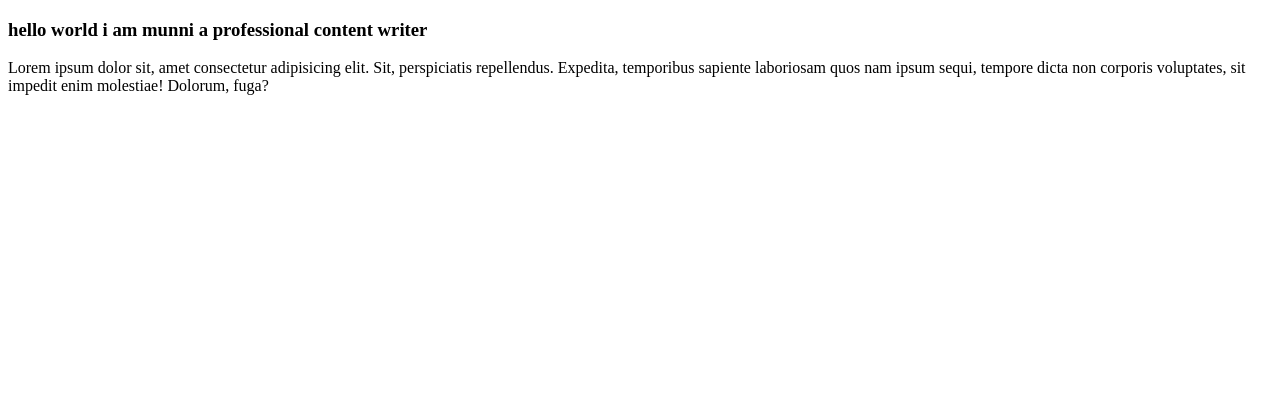
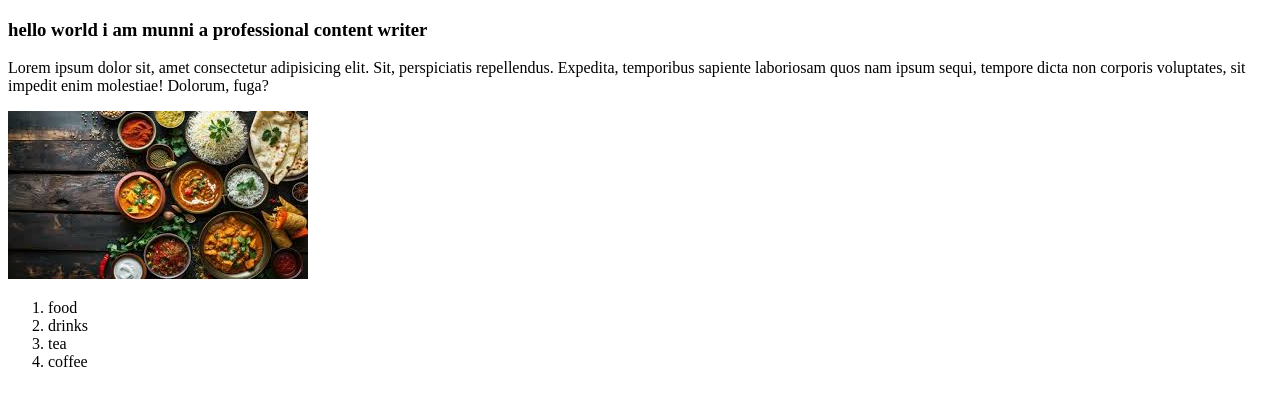
Before and after one commit to 1munni/munnis-project, a plain HTML site: page index.html in a window 1280 px wide. Drawn offline with Linux system fonts and the light colour scheme.

Commit message:
my new list

```diff
--- a/index.html
+++ b/index.html
@@ -5,11 +5,18 @@
     <meta name="viewport" content="width=device-width, initial-scale=1.0">
     <title>munni's first website
     </title>
-    <div><h3> hello world i am munni a professional content writer</h3>
-    <p>Lorem ipsum dolor sit, amet consectetur adipisicing elit. Sit, perspiciatis repellendus. Expedita, temporibus sapiente laboriosam quos nam ipsum sequi, tempore dicta non corporis voluptates, sit impedit enim molestiae! Dolorum, fuga?</p></div>
-
 </head>
 <body>
-
+    <div><h3> hello world i am munni a professional content writer</h3>
+        <p>Lorem ipsum dolor sit, amet consectetur adipisicing elit. Sit, perspiciatis repellendus. Expedita, temporibus sapiente laboriosam quos nam ipsum sequi, tempore dicta non corporis voluptates, sit impedit enim molestiae! Dolorum, fuga?</p></div>
+        <img src="images/food.jpg" alt="">
+<div>
+    <ol>
+        <li>food</li>
+        <li>drinks</li>
+        <li>tea</li>
+        <li>coffee</li>
+    </ol>
+</div>
 </body>
 </html>
```
Also changed, not shown: images/food.jpg (added).
